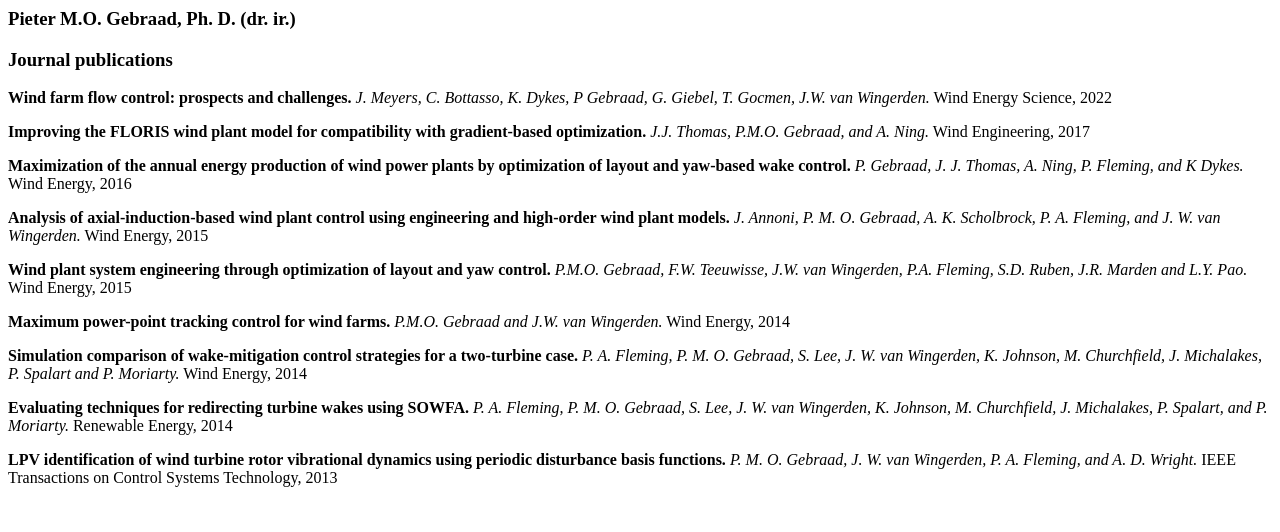
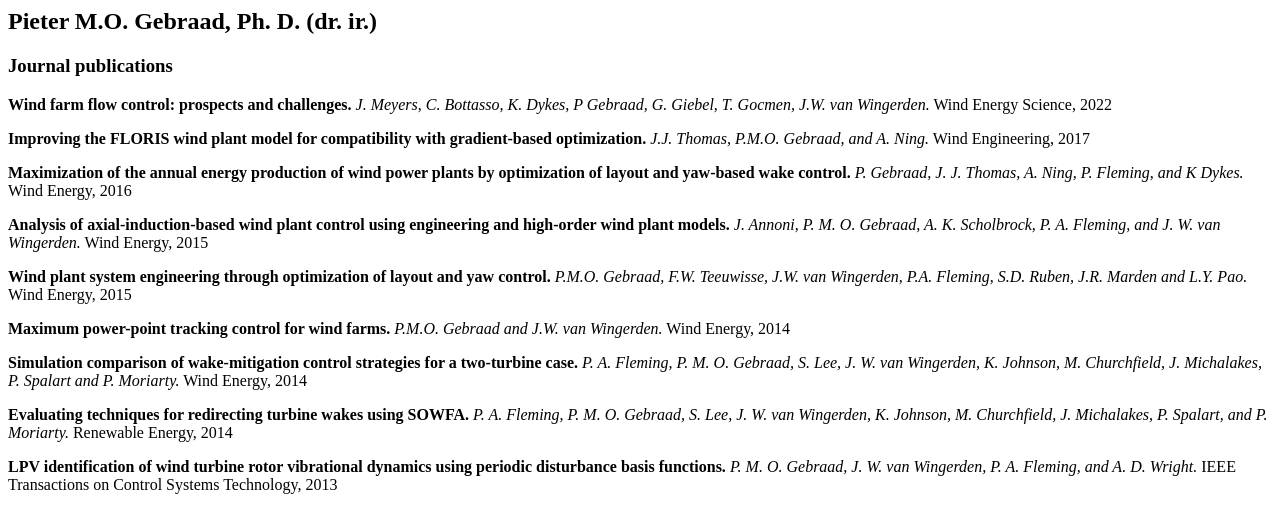
Before and after one commit to pietergebraad/pietergebraad.github.io, a plain HTML site: page index.html in a window 1280 px wide. Drawn offline with Linux system fonts and the light colour scheme.

Commit message:
Update index.html

```diff
--- a/index.html
+++ b/index.html
@@ -3,7 +3,7 @@
   <title>Pieter Gebraad personal homepage</title>
 </head>
 <body>
-  <h3>Pieter M.O. Gebraad, Ph. D. (dr. ir.)</h3>
+  <h2>Pieter M.O. Gebraad, Ph. D. (dr. ir.)</h2>
 
   <h3>Journal publications</h3>
   <p>
```
